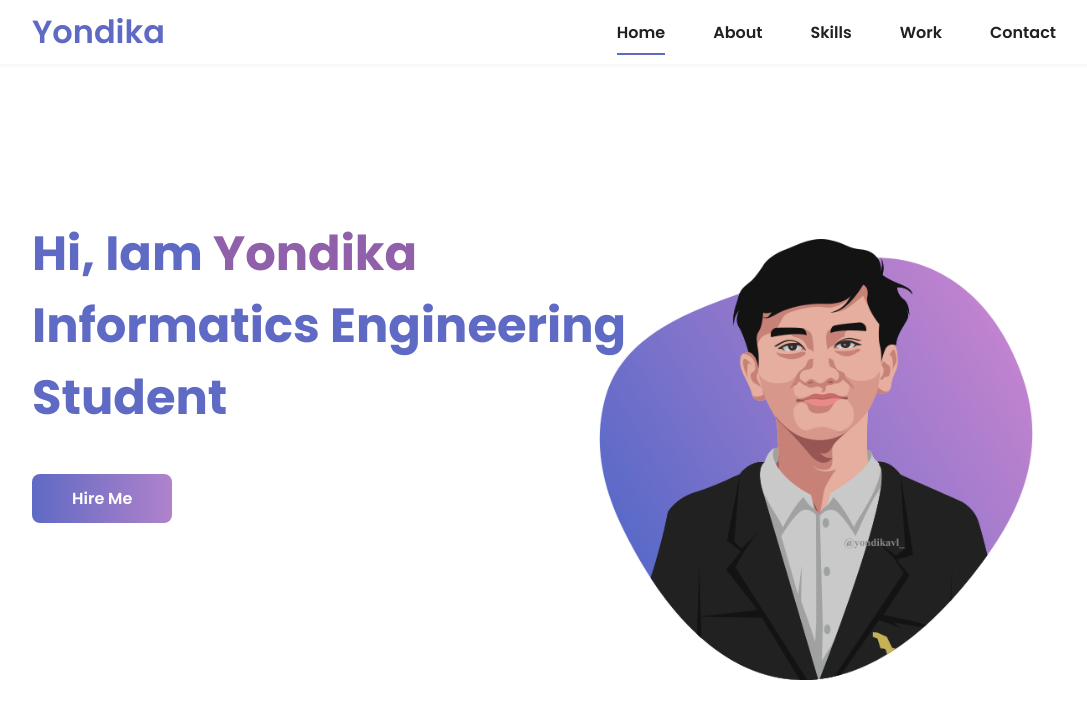
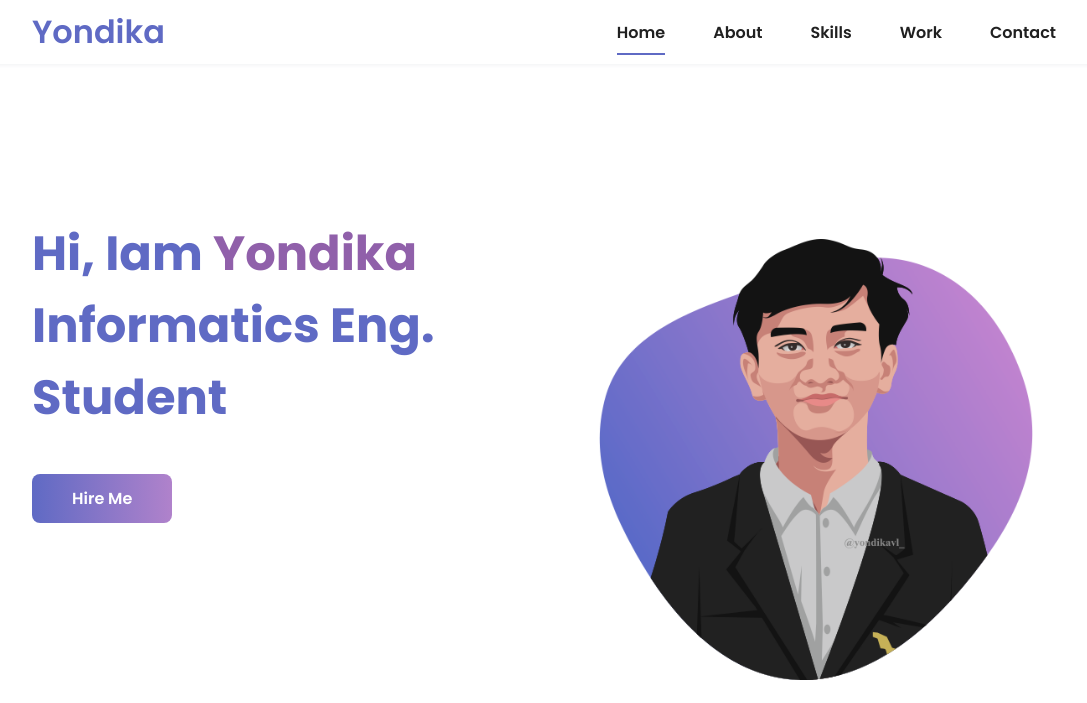
Before and after one commit to yondikavl/hitung-winrate, a plain HTML site: page index.html in a window 1280 px wide. Shown: the top 703 px of the page, without its empty margins (96-1183 px from the left). Drawn offline with nearby package versions, Linux system fonts and the light colour scheme.

Commit message:
Update index.html

```diff
--- a/index.html
+++ b/index.html
@@ -39,7 +39,7 @@
   <section class="home bd-grid" id="home">
       <div class="home__data">
           <h1 class="home__title">Hi, Iam <span class="home__title-color">Yondika</span></h1>
-          <h1 class="home__bottitle">Informatics Engineering<br>Student</h1>
+          <h1 class="home__bottitle">Informatics Eng.<br>Student</h1>
 
           <a href="https://instagram.com/yondikavl_" class="button" target="_blank">Hire Me</a>
       </div>
```
